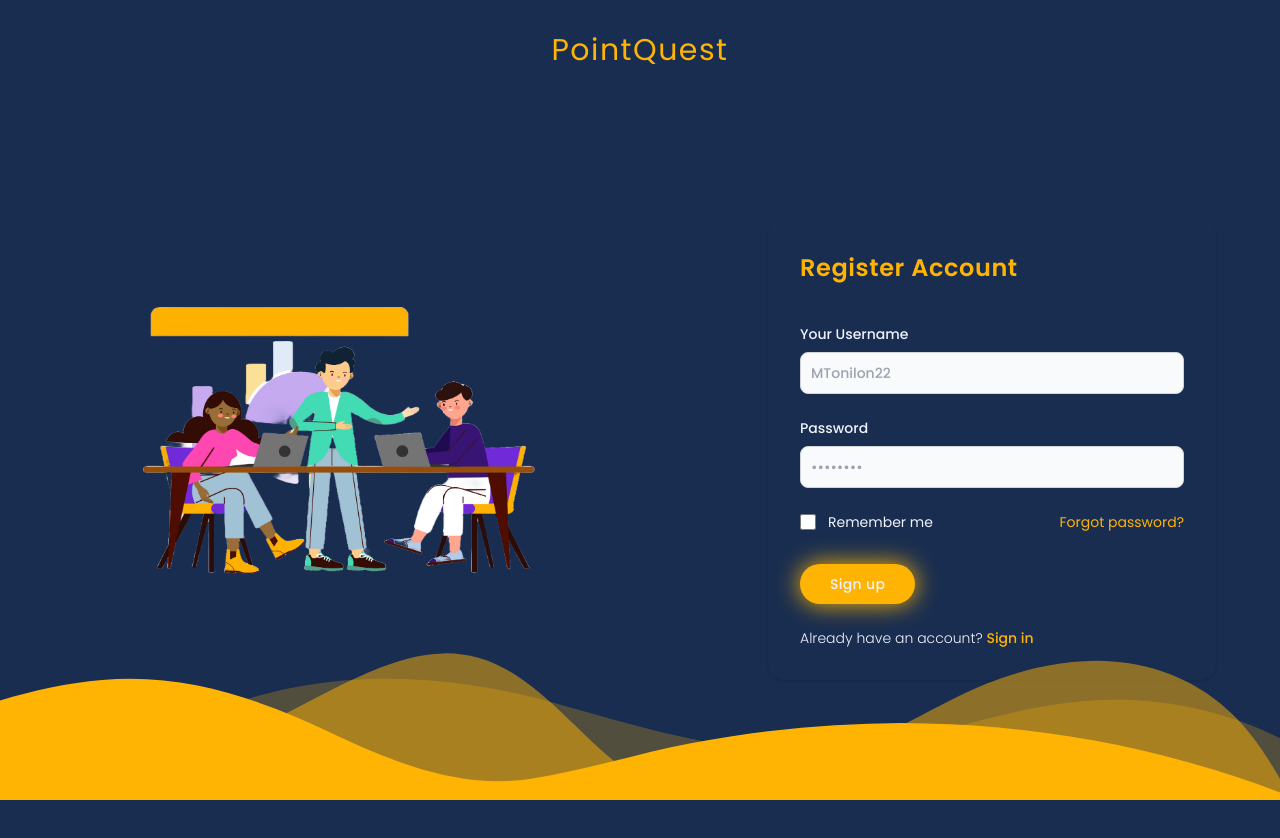
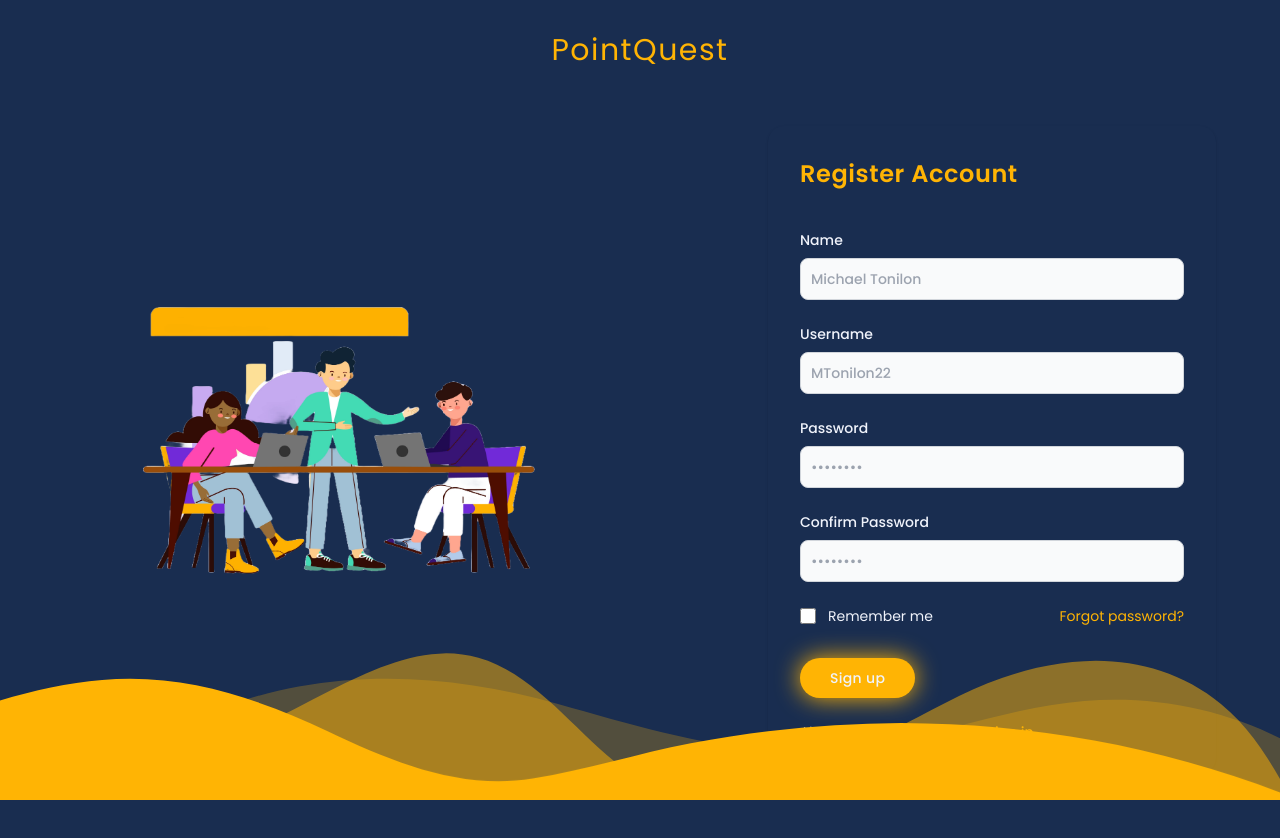
Before and after one commit to MTonilon22/Hackathon-Web, a Vue app: page /register in a window 1280 px wide. Shown: the top 838 px of the page. Built offline with nearby package versions, Linux system fonts and the light colour scheme.

Commit message:
updated register

```diff
--- a/src/MainPages/RegisterPage.vue
+++ b/src/MainPages/RegisterPage.vue
@@ -24,7 +24,22 @@
                   <label
                     for="email"
                     class="block mb-2 text-sm font-medium text-secondary"
-                    >Your Username</label
+                    >Name</label
+                  >
+                  <input
+                    type="username"
+                    name="email"
+                    id="email"
+                    class="bg-gray-50 border font-500 border-gray-300 text-primary sm:text-sm rounded-lg focus:ring-primary-600 focus:border-primary-600 block w-full p-2.5 dark:placeholder-gray-400 dark:text-primary dark:focus:ring-blue-500 dark:focus:border-blue-500"
+                    placeholder="Michael Tonilon"
+                    required=""
+                  />
+                </div>
+                <div>
+                  <label
+                    for="email"
+                    class="block mb-2 text-sm font-medium text-secondary"
+                    >Username</label
                   >
                   <input
                     type="username"
@@ -35,11 +50,27 @@
                     required=""
                   />
                 </div>
+
                 <div>
                   <label
                     for="password"
                     class="block mb-2 text-sm font-medium text-secondary"
                     >Password</label
+                  >
+                  <input
+                    type="password"
+                    name="password"
+                    id="password"
+                    placeholder="••••••••"
+                    class="bg-gray-50 border font-500 border-gray-300 text-primary sm:text-sm rounded-lg focus:ring-ternary focus:border-ternary block w-full p-2.5 dark:placeholder-gray-400 dark:text-primary dark:focus:ring-blue-500 dark:focus:border-blue-500"
+                    required=""
+                  />
+                </div>
+                <div>
+                  <label
+                    for="password"
+                    class="block mb-2 text-sm font-medium text-secondary"
+                    >Confirm Password</label
                   >
                   <input
                     type="password"
```
